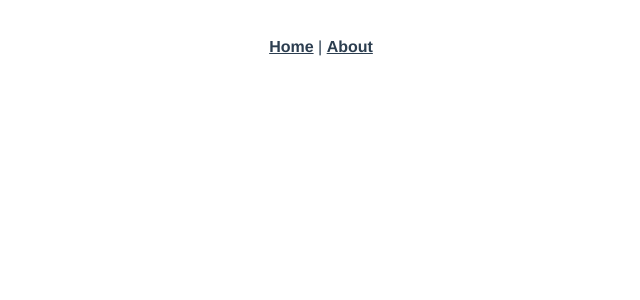
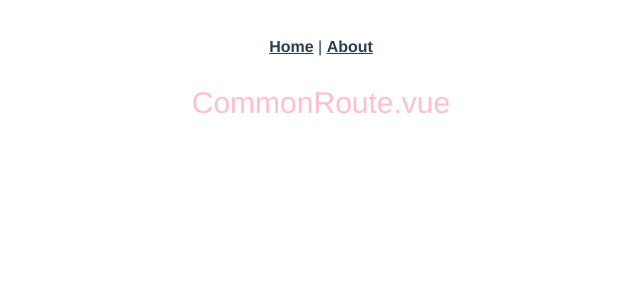
Before and after one commit to AnnGreen1/Vue2-JavaScript-demo, a Vue app: page /commonroute in a window 1280 px wide. Shown: the top 300 px of the page, without its empty margins (319-959 px from the left). Built offline with nearby package versions, Linux system fonts and the light colour scheme.

Commit message:
路由和公共样式

```diff
--- a/src/main.js
+++ b/src/main.js
@@ -1,6 +1,8 @@
 import Vue from 'vue'
 import App from './App.vue'
 import router from './router'
+
+import './style/index.scss'
 
 Vue.config.productionTip = false
 
--- a/src/router/index.js
+++ b/src/router/index.js
@@ -1,6 +1,8 @@
 import Vue from 'vue'
 import VueRouter from 'vue-router'
 import HomeView from '../views/HomeView.vue'
+
+import commonroute from './routes/commonroute'
 
 Vue.use(VueRouter)
 
@@ -25,7 +27,8 @@ const routes = [
     // this generates a separate chunk (about.[hash].js) for this route
     // which is lazy-loaded when the route is visited.
     component: () => import(/* webpackChunkName: "about" */ '../views/JavascriptAxios.vue')
-  }
+  },
+  ...commonroute
 ]
 
 const router = new VueRouter({
--- /dev/null
+++ b/src/router/routes/commonroute.js
@@ -0,0 +1,8 @@
+const commonroute = [
+  {
+    path: "/commonroute",
+    name: "commonroute",
+    component: () => import("@/views/CommonRoute/CommonRoute.vue"),
+  },
+];
+export default commonroute;
--- /dev/null
+++ b/src/style/index.scss
@@ -0,0 +1,4 @@
+.common-style{
+    color:pink;
+    font-size: 30px;
+}
--- /dev/null
+++ b/src/views/CommonRoute/CommonRoute.vue
@@ -0,0 +1,13 @@
+<template>
+    <div>
+        <div class="common-style">
+            CommonRoute.vue
+        </div>
+    </div>
+</template>
+
+<script>
+export default {
+
+}
+</script>
--- a/src/views/HomeView.vue
+++ b/src/views/HomeView.vue
@@ -1,7 +1,7 @@
 <template>
   <div class="home">
     <img alt="Vue logo" src="../assets/logo.png">
-    <HelloWorld msg="Welcome to Your Vue.js App"/>
+    <HelloWorld msg="Welcome to Your Vue.js App" />
   </div>
 </template>
 
--- a/src/views/JavascriptAxios.vue
+++ b/src/views/JavascriptAxios.vue
@@ -1,25 +1,25 @@
 <template>
     <div>
-
+        JavascriptAxios.vue
     </div>
 </template>
 
 <script>
 import { randqinghua } from '@/api/api'
 export default {
-    data(){
-        return{
+    data() {
+        return {
 
         }
     },
-    methods:{
+    methods: {
 
     },
-    created(){
-        let randqinghua_data = {'format':'json'}
-        randqinghua(randqinghua_data).then((res)=>{
+    created() {
+        let randqinghua_data = { 'format': 'json' }
+        randqinghua(randqinghua_data).then((res) => {
             console.log(res)
-        }).catch((error)=>{
+        }).catch((error) => {
             console.log(error);
         })
     }
```
